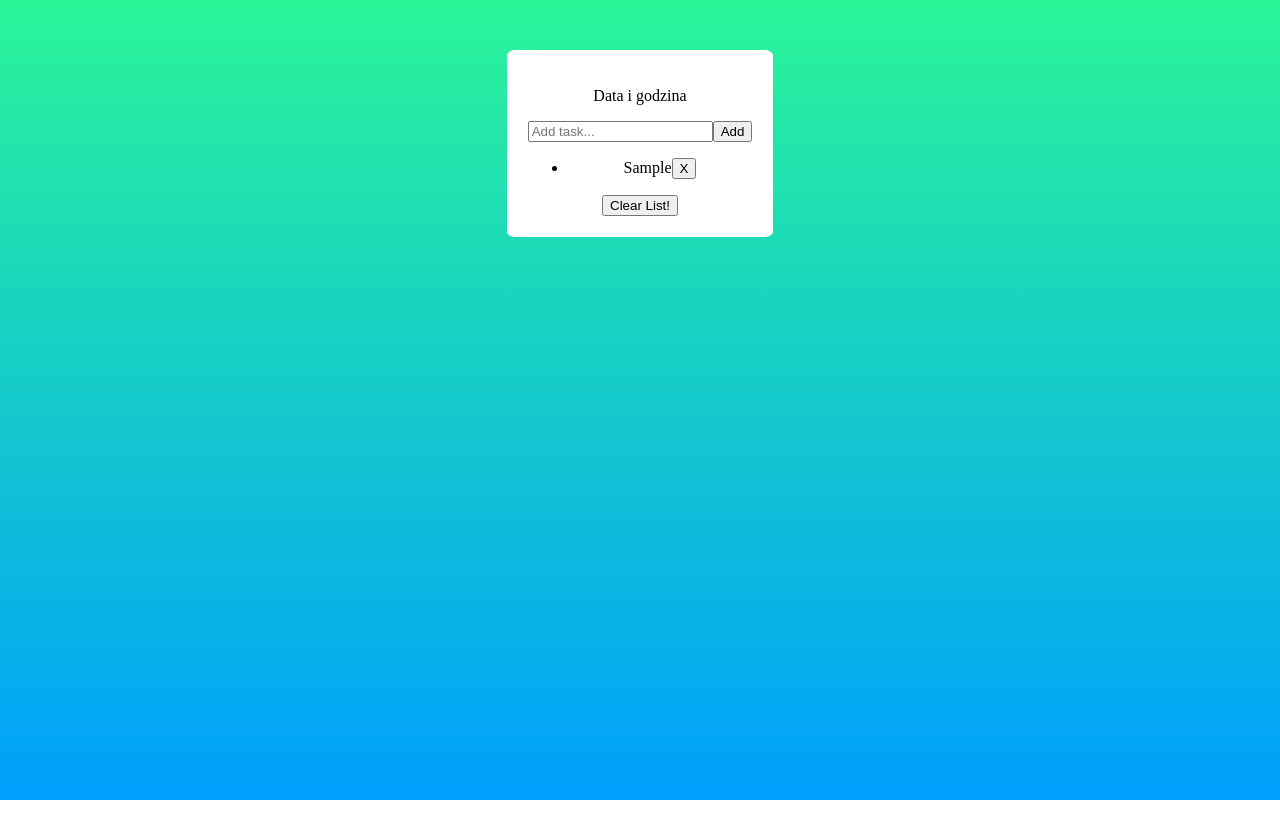
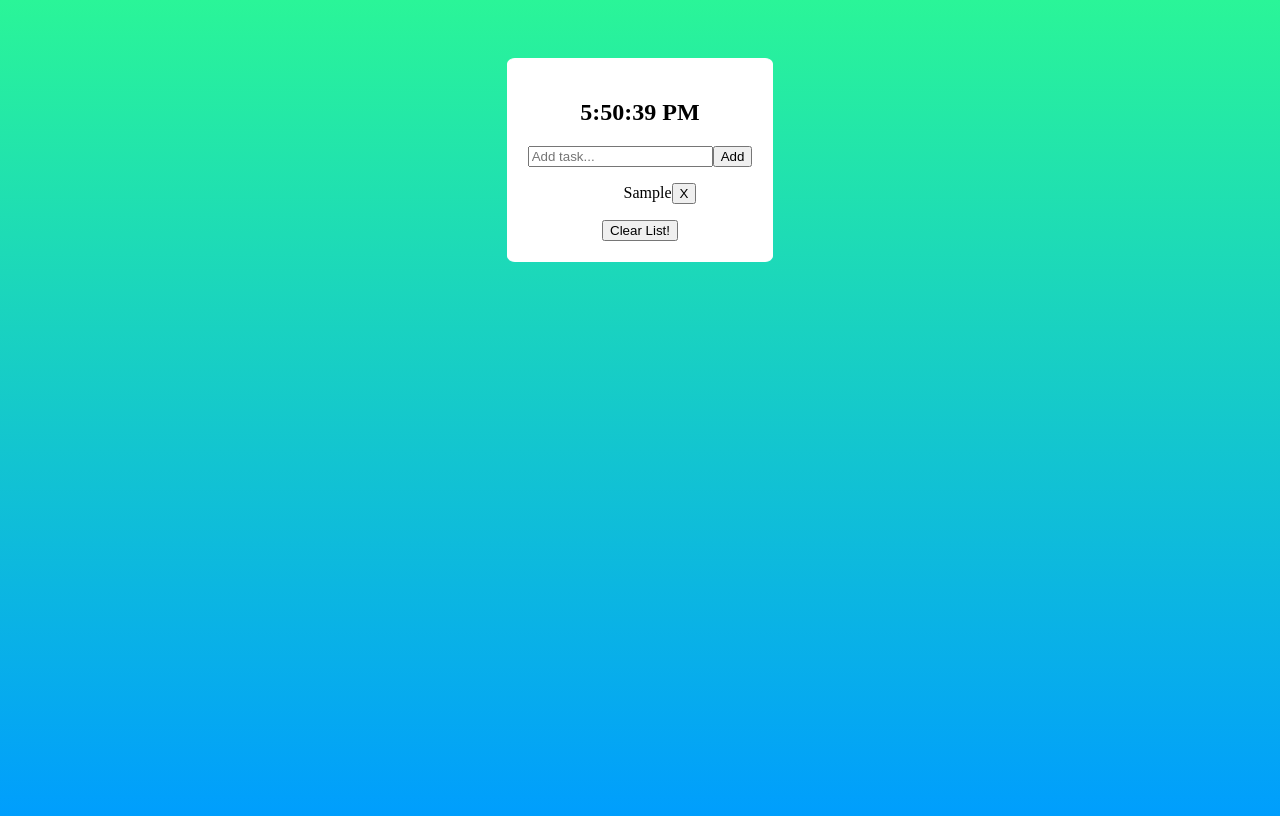
Before and after one commit to AgataJalo/To-Do-React-App, a React (Create React App) app: page / in a window 1280 px wide. Both pictures are taken after typing "Sample" into the empty fields and a click on the button "Add". Built offline with nearby package versions, Linux system fonts and the light colour scheme.

Commit message:
division into components

```diff
--- a/src/components/App/App.css
+++ b/src/components/App/App.css
@@ -7,3 +7,25 @@
   border-radius: 3%;
   background-color: white;
 }
+.mainInput{
+
+}
+.addBtn{
+
+}
+
+.listElement {
+  list-style: none;
+}
+
+.deleteBtn{
+
+}
+
+.clearBtn{
+
+}
+
+.clicked{
+  text-decoration: line-through;
+}
--- a/src/components/App/App.js
+++ b/src/components/App/App.js
@@ -1,109 +1,16 @@
 import React, { Component } from 'react';
 import './App.css';
-import swal from '@sweetalert/with-react'
+import Clock from '../Clock/clock';
+import List from '../List/list'
 
 
 class App extends Component{
-    constructor(props){
-      super(props);
-
-      this.state={
-        newTask: '',
-        list:[]
-      }
-    }
-
-  changeTask(input) {
-    this.setState({
-      newTask: input
-    });
-  }
-
-  addElement(input){
-    const newTask ={
-      id: 1+ Math.random(),
-      value:this.state.list
-    }
-    //console.log(newTask.id)
-    let list= [...this.state.list]
-
-    if(input === ''){
-
-      swal("Ouups...", "You have to write something, before adding!", "info");
-
-    } else{
-      list.push(input);
-    }
-
-    this.setState({
-      list: list,
-      newTask: ''
-    })
-  }
-
-
-  clearList = id =>{
-    const list =this.state.list.filter(item => {
-      return item.id !== id
-    });
-
-    swal({
-      title: "Are you sure?",
-      text: "You delete all positions from the list.",
-      icon: "warning",
-      buttons: true,
-      dangerMode: true,
-    })
-    .then((willDelete) => {
-      if (willDelete) {
-        this.setState({
-          list
-          })
-        swal("You clear your list. Start a new one!", {
-          icon: "success",
-        });
-      } else {
-        swal("Back to your list");
-      }
-    });
-  }
-
-  deleteElement = (key) => {
-    const list = this.state.list;
-    list.splice(key, 1);
-
-    this.setState({
-      list: list
-    })
-  }
 
   render(){
     return(
     <div className="app">
-      <div className="calendar">
-        <p>Data i godzina</p>
-      </div>
-
-      <div className="addTask">
-        <input
-        className="main-input"
-        type="text"
-        placeholder="Add task..."
-        value={this.state.newTask}
-        onChange={(e)=>this.changeTask(e.target.value)}
-        />
-        <button onClick={()=>this.addElement(this.state.newTask)}>Add</button>
-      </div>
-
-      <div className="list">
-        <ul>
-          {this.state.list.map((item,id)=> <li key={id}>{item}
-          <button onClick={()=>this.deleteElement()}>X</button>
-          </li>
-          )}
-        </ul>
-        <button onClick={()=>this.clearList()}>Clear List!</button>
-      </div>
+      <Clock></Clock>
+      <List></List>
     </div>
     )
   }
--- /dev/null
+++ b/src/components/Clock/clock.js
@@ -0,0 +1,33 @@
+import React, { Component } from 'react';
+
+
+class Clock extends Component {
+    constructor(props) {
+        super(props)
+        this.state = { date: new Date() }
+    }
+
+    componentDidMount() {
+        this.time = setInterval(() => {
+            this.changeTime()
+        }, 1000)
+    }
+
+    componentWillUnmount() {
+        clearInterval(this.time)
+    }
+
+    changeTime() {
+        this.setState({ date: new Date() })
+    }
+
+    render() {
+        return (
+            <div className="clock">
+                <h2>{this.state.date.toLocaleTimeString()}</h2>
+            </div>
+        )
+    }
+}
+
+export default Clock;
--- /dev/null
+++ b/src/components/List/list.js
@@ -0,0 +1,105 @@
+import React, { Component } from 'react';
+import swal from '@sweetalert/with-react'
+
+class List extends Component{
+    constructor(props){
+      super(props);
+
+      this.state={
+        newTask: '',
+        list:[]
+      }
+    }
+
+  changeTask(input) {
+    this.setState({
+      newTask: input
+    });
+  }
+
+  addElement(input){
+    const newTask ={
+      id: 1+ Math.random(),
+      value:this.state.list
+    }
+    //console.log(newTask.id)
+    let list= [...this.state.list]
+
+    if(input === ''){
+
+      swal("Ouups...", "You have to write something, before adding!", "info");
+
+    } else{
+      list.push(input);
+    }
+
+    this.setState({
+      list: list,
+      newTask: ''
+    })
+  }
+
+
+  clearList = id =>{
+    const list =this.state.list.filter(item => {
+      return item.id !== id
+    });
+
+    swal({
+      title: "Are you sure?",
+      text: "You delete all positions from the list.",
+      icon: "warning",
+      buttons: true,
+      dangerMode: true,
+    })
+    .then((willDelete) => {
+      if (willDelete) {
+        this.setState({
+          list
+          })
+        swal("You clear your list. Start a new one!", {
+          icon: "success",
+        });
+      } else {
+        swal("Back to your list");
+      }
+    });
+  }
+
+  deleteElement = (key) => {
+    const list = this.state.list;
+    list.splice(key, 1);
+
+    this.setState({
+      list: list
+    })
+  }
+  render(){
+    return(
+    <div className="bodyList">
+      <div className="addTask">
+        <input
+        className="mainInput"
+        type="text"
+        placeholder="Add task..."
+        value={this.state.newTask}
+        onChange={(e)=>this.changeTask(e.target.value)}
+        />
+        <button className ="addBtn" onClick={()=>this.addElement(this.state.newTask)}>Add</button>
+      </div>
+
+      <div className="list">
+        <ul>
+          {this.state.list.map((item,id)=> <li className="listElement"key={id}>{item}
+          <button className="deleteBtn" onClick={()=>this.deleteElement()}>X</button>
+          </li>
+          )}
+        </ul>
+        <button className= "clearBtn" onClick={()=>this.clearList()}>Clear List!</button>
+      </div>
+    </div>
+    )
+  }
+}
+
+export default List;
--- a/src/index.css
+++ b/src/index.css
@@ -1,10 +1,13 @@
-body {
+body{
+  background-image:linear-gradient(180deg, #2af598 0%, #009efd 100%);
+}
+
+#root {
   margin: 0 auto;
   padding: 0;
   display:flex;
   flex-direction: column;
   align-items: center;
-  background-image:linear-gradient(180deg, #2af598 0%, #009efd 100%);
   height:100vh;
 }
 
```
